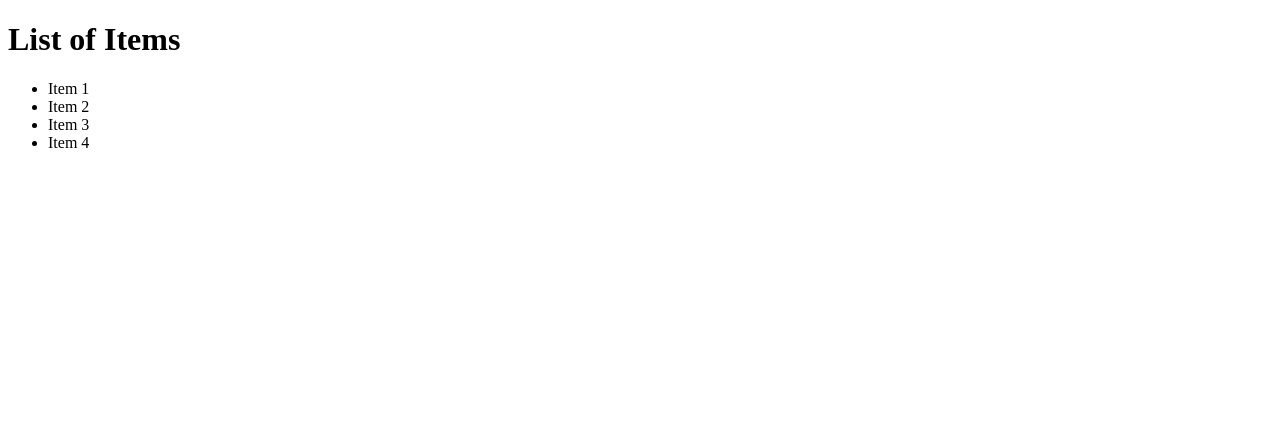
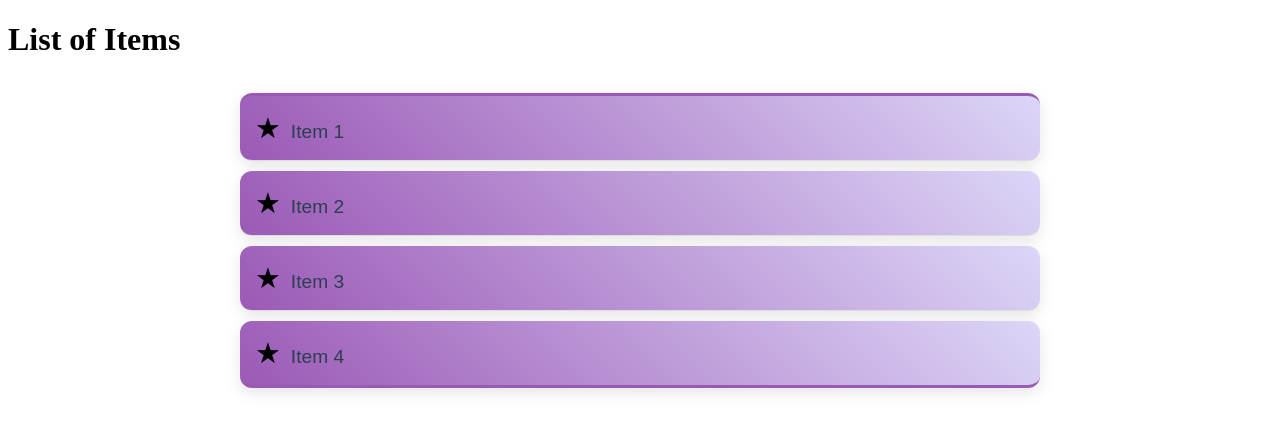
Before and after one commit to RudimentaryChef/learningReact, a React (Vite) app: page / in a window 1280 px wide. Shown: the top 432 px of the page. Built offline with nearby package versions, Linux system fonts and the light colour scheme.

Commit message:
changes the style import

```diff
--- a/src/components/ListGroup/ListGroup.tsx
+++ b/src/components/ListGroup/ListGroup.tsx
@@ -1,6 +1,7 @@
 import { useState } from "react";
 import { Fragment } from "react";
-import "./ListGroup.module.css";
+//By doing module we're attatched to it.
+import styles from "./ListGroup.module.css";
 interface Props {
   items: string[];
   heading: string;
@@ -15,7 +16,7 @@ function ListGroup({ items, heading, onSelectItem }: Props) {
     <Fragment>
       <h1> {heading} </h1>
       {items.length == 0 && <p> No item found</p>}
-      <ul className="list-group">
+      <ul className={styles["list-group"]}>
         {items.map((item, index) => (
           //often each item should be something like item.id
           <li
```
